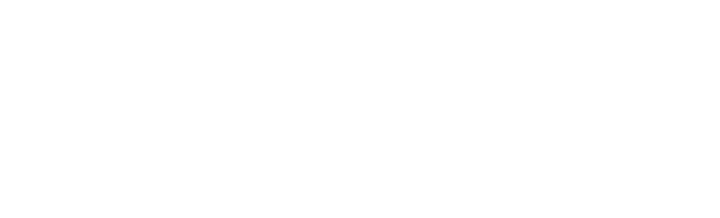
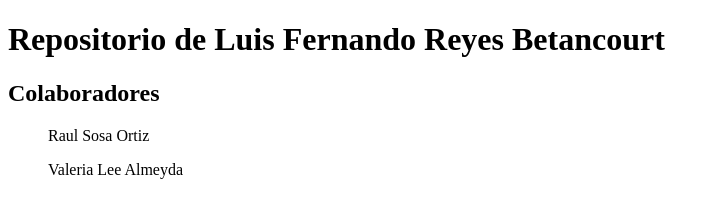
Before and after one commit to FernandoReyes04/Repo_Fer, a plain HTML site: page index.html in a window 1280 px wide. Shown: the whole page, without its empty margins (0-720 px from the left). Drawn offline with Linux system fonts and the light colour scheme.

Commit message:
:construction: Agregado de contenido en index.html (fer)

```diff
--- a/index.html
+++ b/index.html
@@ -5,7 +5,13 @@
     <meta name="viewport" content="width=device-width, initial-scale=1.0">
     <title>Repo Fer</title>
 </head>
+<header>
+    <h1> Repositorio de Luis Fernando Reyes Betancourt</h1>
+</header>
 <body>
+    <h2>Colaboradores</h2>
+        <ul>Raul Sosa Ortiz</ul>
+        <ul>Valeria Lee Almeyda</ul>
 
 </body>
 </html>
```
